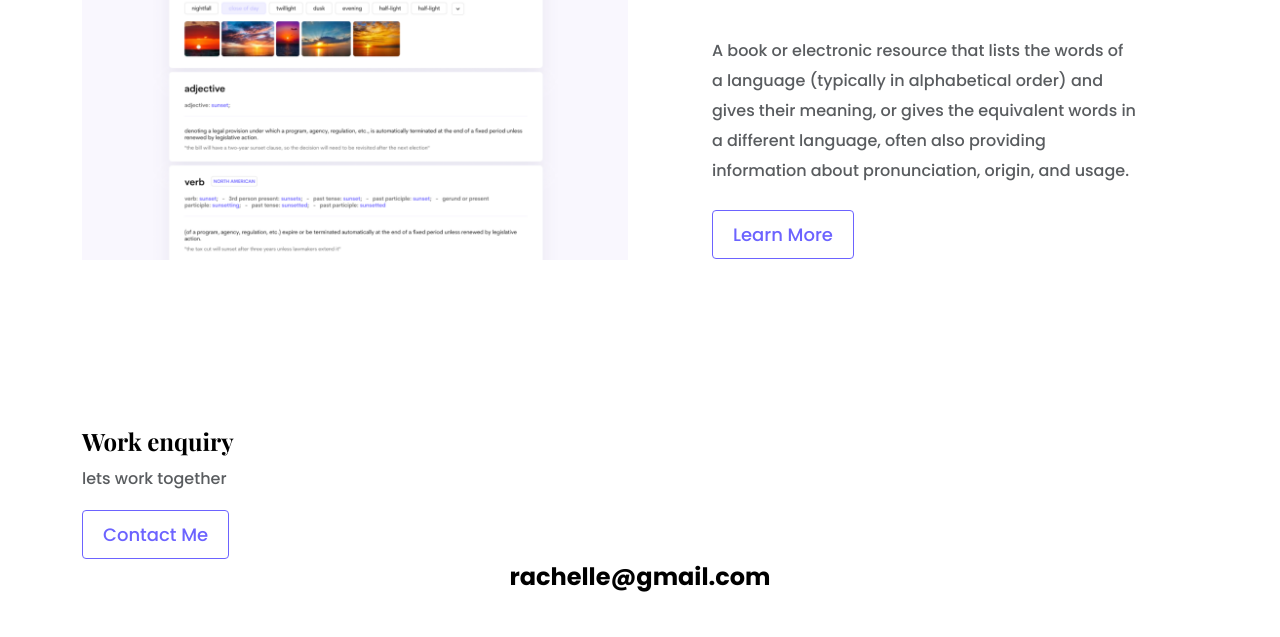
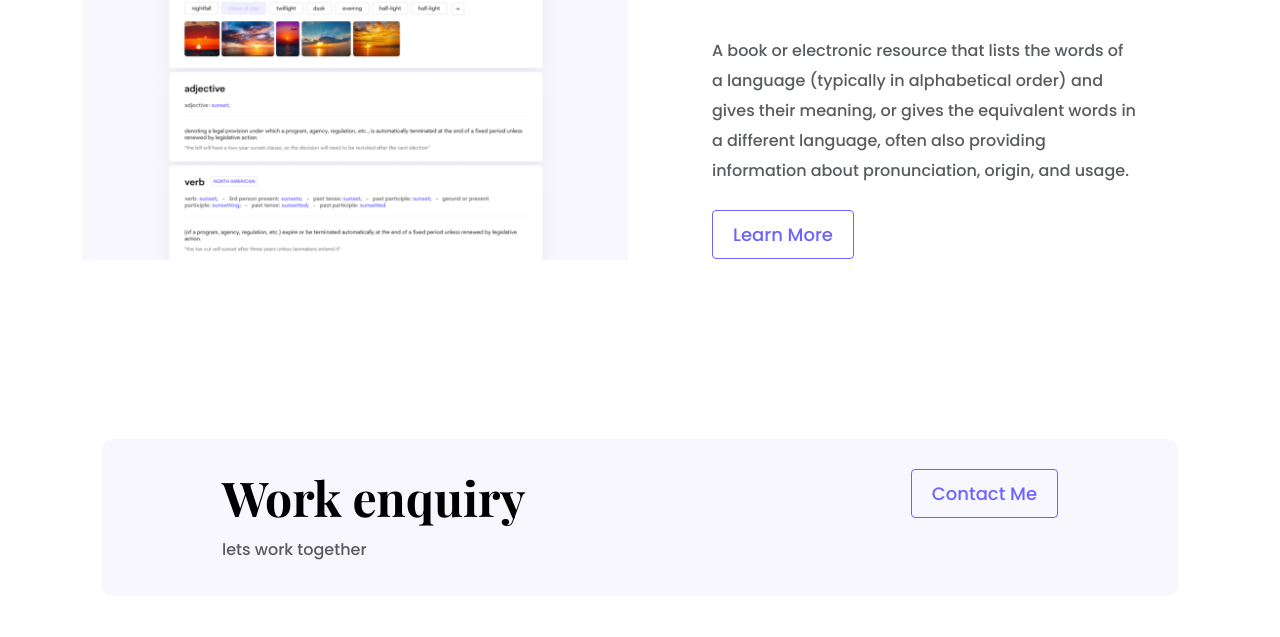
Before and after one commit to OriginalRelic/Portfoloo-project-responsive, a plain HTML site: page index.html in a window 1280 px wide. Shown: the part 2464-3101 px from the top of the page. Drawn offline with nearby package versions, Linux system fonts and the light colour scheme; a web font is replaced by a local one.

Commit message:
Adding to the footer and making responsive

```diff
--- a/index.html
+++ b/index.html
@@ -90,16 +90,16 @@
           </div>
           </div>
           <footer>
-            <div cass="contact-box d-flex justify-content-between mb-5">
+            <div class="contact-box d-flex justify-content-between mb-5 d-none d-md-flex">
               <div>
               <h4>Work enquiry</h4>
               <p class="text-muted">lets work together</p>
             </div>
           <div>
-            <a href="" class="btn btn-branding-outline">Contact Me</a>
+            <a href="" class="btn btn-branding-outline mb-5">Contact Me</a>
           </div>
             </div>
-            <div class="d-flex justify-content-center mb-5">
+            <div class="d-flex justify-content-center space-between mb-5">
 
             <a href="mailto:rachelle@gmail.com" class="email-link"> rachelle@gmail.com</a>
             </div>
@@ -107,7 +107,7 @@
               <a href="https://www.github.com/rachelle" target="_blank_">
                 <i class="fa-brands fa-github"></i>
               </a>
-              <a href="https://www.facebook.com/rachelle.codes">
+              <a href="https://www.facebook.com/rachelle.codes" target="_blank_">
                 <i class="fa-brands fa-facebook"></i>
               </a>
               <a href="https://www.instagram.com/rachellescoding" target="_blank_">
--- a/styles/styles.css
+++ b/styles/styles.css
@@ -55,6 +55,10 @@ h1 {
 }
 h2{
   font-size: 64px;
+}
+
+h4 {
+  font-size: 48px;
 }
 
 p {
@@ -147,8 +151,20 @@ a:hover {
   text-decoration: underline;
   transition: all 0.3s ease-in-out;
 }
+footer {
+  margin: 60px 0;
+}
 
+footer .contact-box {
+  background-color: var(--secondary-color);
+  padding: 30px 120px;
+  margin: 0 20px;
+  border-radius: 10px;
+}
 
+footer .contact-box p {
+  margin: 0;
+}
 footer .email-link {
   text-decoration: none;
   color: black;
```
